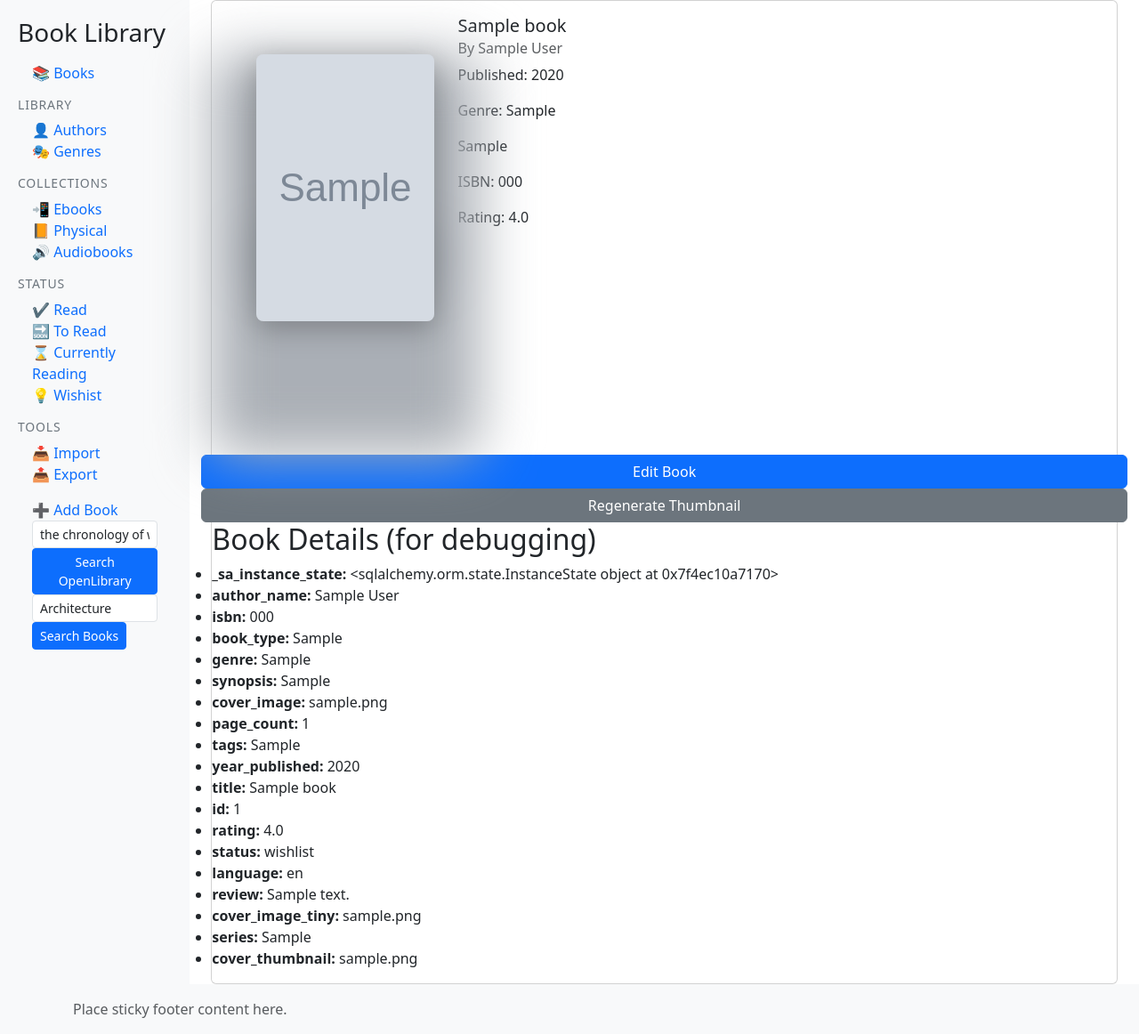
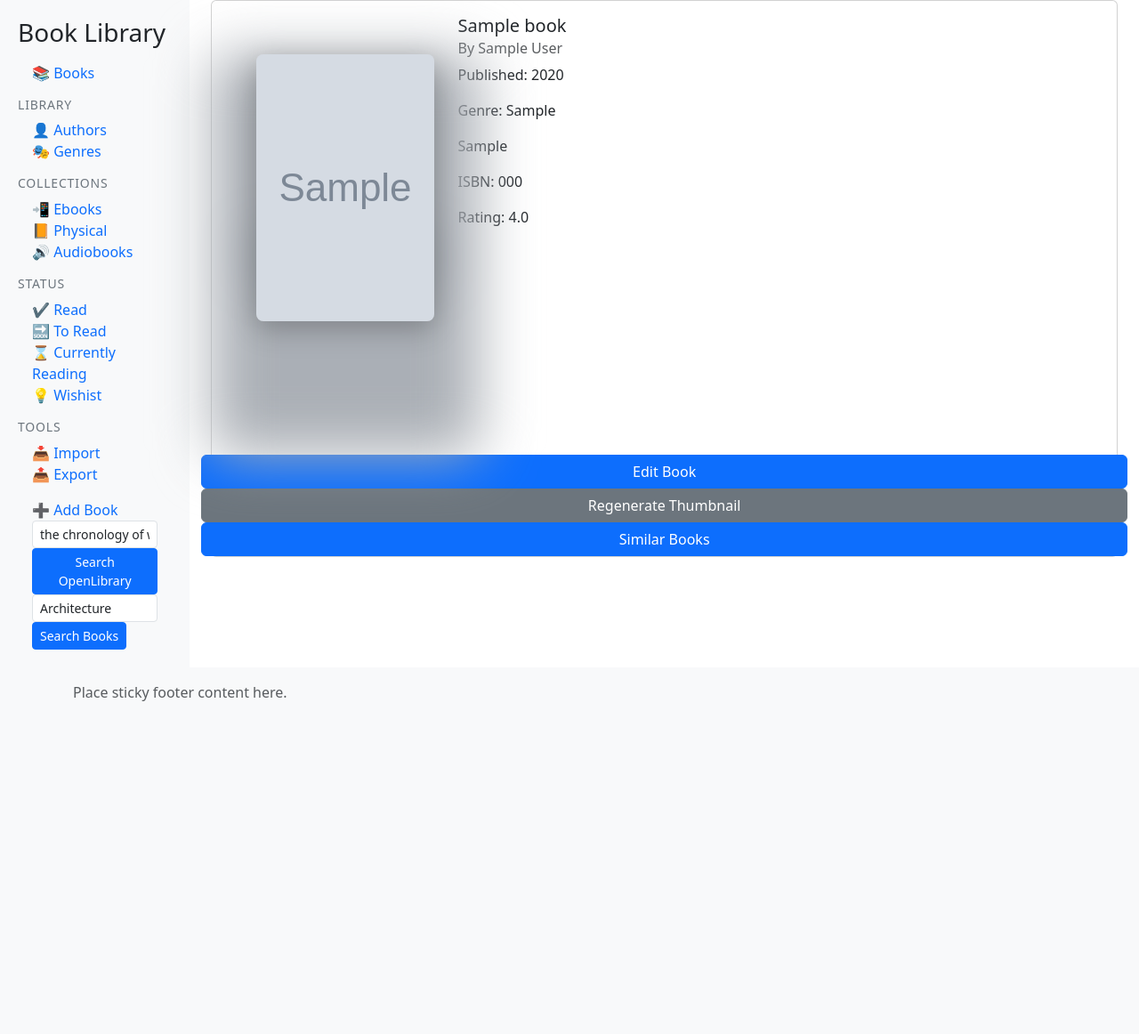
Before and after one commit to jborza/booklibrary, a Flask app: page /book/1 in a window 1280 px wide. Shown: the whole page at 89% size. After the commit the page ends 788 px from the top, so only its background shows below. Run offline with Flask 3, Linux system fonts and the light colour scheme; tables that the repository leaves empty hold one stand-in row (values such as "Sample post"); grey boxes marked "Sample" are stand-in pictures; some libraries are stand-ins or nearby versions.

Commit message:
added 'similar books' item

```diff
--- a/templates/book.html
+++ b/templates/book.html
@@ -39,14 +39,10 @@
 
     <a href="{{ url_for('book.edit_book', book_id=book.id) }}" class="btn btn-primary">Edit Book</a>
     <button class="btn btn-secondary" onclick="regenerateThumbnail({{ book.id }})">Regenerate Thumbnail</button>
+    <a href="{{ url_for('book.edit_book', book_id=book.id) }}" class="btn btn-primary">Similar Books</a>
 
 
-    <h2>Book Details (for debugging)</h2>
-    <ul>
-        {% for attribute in book.__dict__ %}
-            <li><strong>{{ attribute }}:</strong> {{ book.__dict__[attribute] }}</li>
-        {% endfor %}
-    </ul>
+
     <script>
         function regenerateThumbnail(bookId) {
             // TODO extract this, as we'll use this in other places too
```
